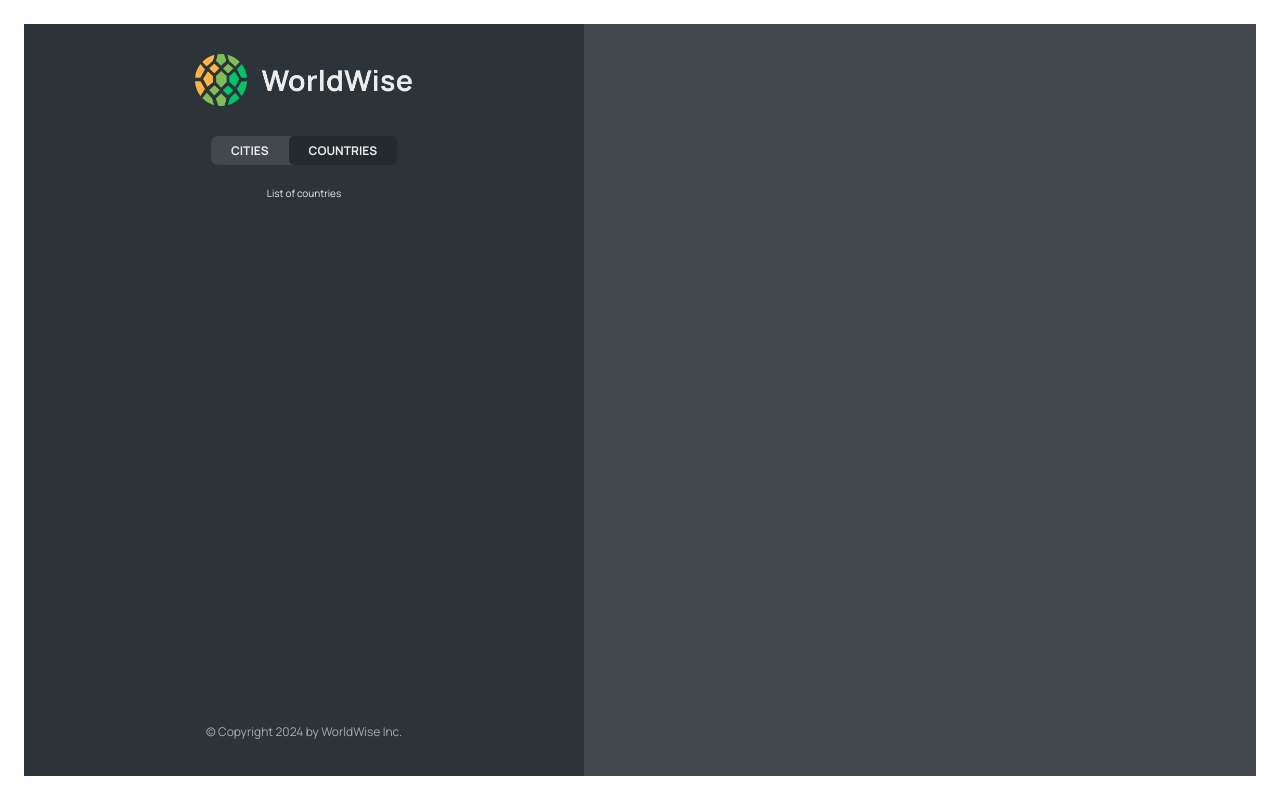
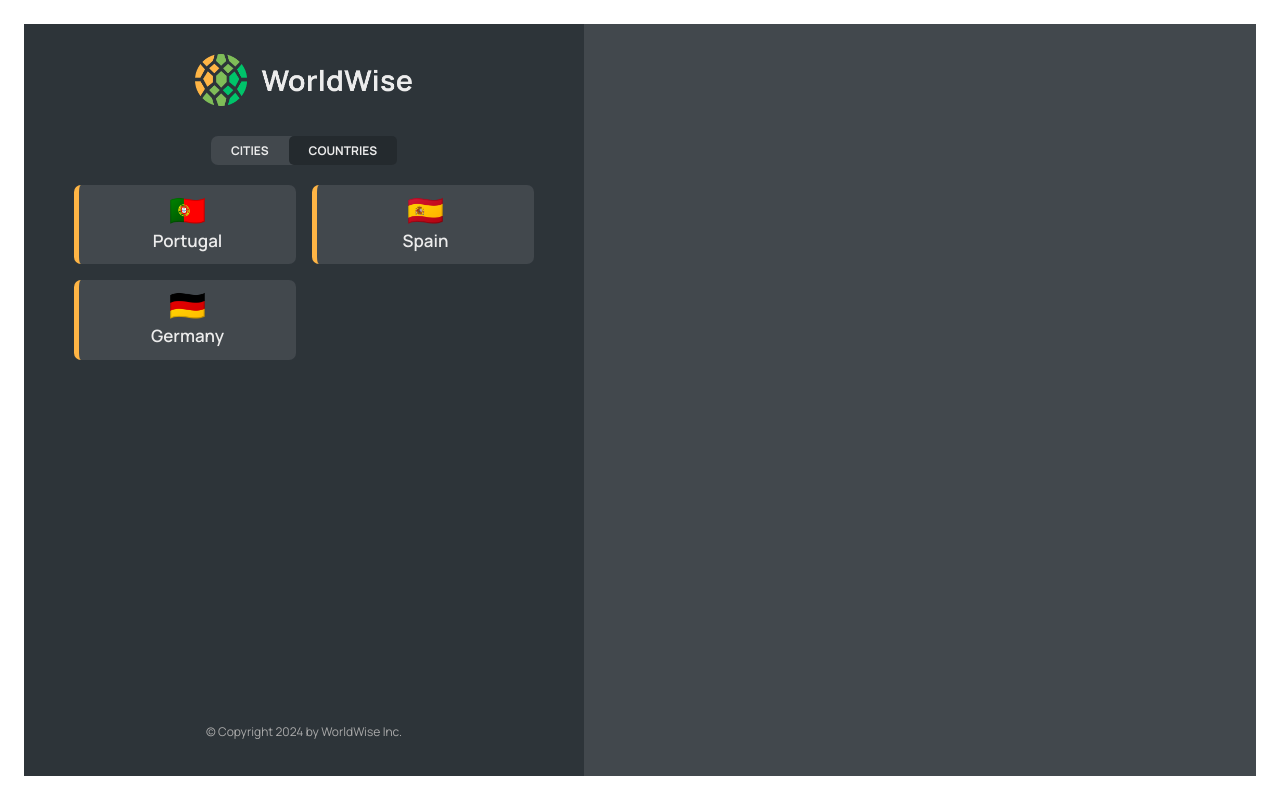
Before and after one commit to greatHannahV/worldWiseApp, a React (Vite) app: page /app/countries in a window 1280 px wide. Built offline with nearby package versions, Linux system fonts and the light colour scheme; data requests are answered from the project's data file.

Commit message:
state as url part

```diff
--- a/data/cities.json
+++ b/data/cities.json
@@ -35,6 +35,30 @@
         "lng": 13.376933665713324
       },
       "id": 98443197
+    },
+    {
+      "cityName": "Faro",
+      "country": "Portugal",
+      "emoji": "🇵🇹",
+      "date": "2027-10-31T15:59:59.138Z",
+      "notes": "My favorite city so far!",
+      "position": {
+        "lat": 38.727881642324164,
+        "lng": -9.140900099907554
+      },
+      "id": 73930387
+    },
+    {
+      "cityName": "Barcelona",
+      "country": "Spain",
+      "emoji": "🇪🇸",
+      "date": "2027-07-15T08:22:53.976Z",
+      "notes": "",
+      "position": {
+        "lat": 40.46635901755316,
+        "lng": -3.7133789062500004
+      },
+      "id": 17806758
     }
   ]
 }
--- a/src/App.jsx
+++ b/src/App.jsx
@@ -7,6 +7,7 @@
 import AppLayout from './pages/AppLayout'
 import CityList from './components/CityList'
 import { useEffect, useState } from 'react'
+import CountriesList from './components/CountriesList'
 
 const BASE_URL = 'http://localhost:9000'
 function App() {
@@ -48,7 +49,10 @@
             path="cities"
             element={<CityList cities={cities} isLoading={isLoading} />}
           />
-          <Route path="countries" element={<p>List of countries</p>} />
+          <Route
+            path="countries"
+            element={<CountriesList cities={cities} isLoading={isLoading} />}
+          />
           <Route path="form" element={<p>Form</p>} />
         </Route>
         <Route path="*" element={<PageNotFound />} />
--- a/src/components/CityList.jsx
+++ b/src/components/CityList.jsx
@@ -1,6 +1,7 @@
 import CityItem from './CityItem'
 import styles from './CityList.module.css'
 import Spinner from './Spinner'
+import Message from './Message'
 function CityList({ cities, isLoading }) {
   if (isLoading) return <Spinner />
   if (!cities.length)
--- /dev/null
+++ b/src/components/CountriesList.jsx
@@ -0,0 +1,23 @@
+import Spinner from './Spinner'
+import styles from './CountriesList.module.css'
+import Message from './Message'
+import CountryItem from './CountryItem'
+function Countries({ cities, isLoading }) {
+  if (isLoading) return <Spinner />
+  if (!cities.length) return <Message message="Add your first country" />
+
+  const countries = cities.reduce((arr, city) => {
+    if (!arr.map((el) => el.country).includes(city.country))
+      return [...arr, { country: city.country, emoji: city.emoji }]
+    else return arr
+  }, [])
+  return (
+    <ul className={styles.countryList}>
+      {countries.map((country) => (
+        <CountryItem country={country} />
+      ))}
+    </ul>
+  )
+}
+
+export default Countries
--- a/src/components/CountryList.module.css
+++ b/src/components/CountriesList.module.css
@@ -10,3 +10,7 @@
   align-content: start;
   gap: 1.6rem;
 }
+::-webkit-scrollbar {
+  display: block;
+  overflow: auto;
+}
--- a/src/components/CountryItem.jsx
+++ b/src/components/CountryItem.jsx
@@ -1,4 +1,4 @@
-import styles from "./CountryItem.module.css";
+import styles from './CountryItem.module.css'
 
 function CountryItem({ country }) {
   return (
@@ -6,7 +6,7 @@
       <span>{country.emoji}</span>
       <span>{country.country}</span>
     </li>
-  );
+  )
 }
 
-export default CountryItem;
+export default CountryItem
```
